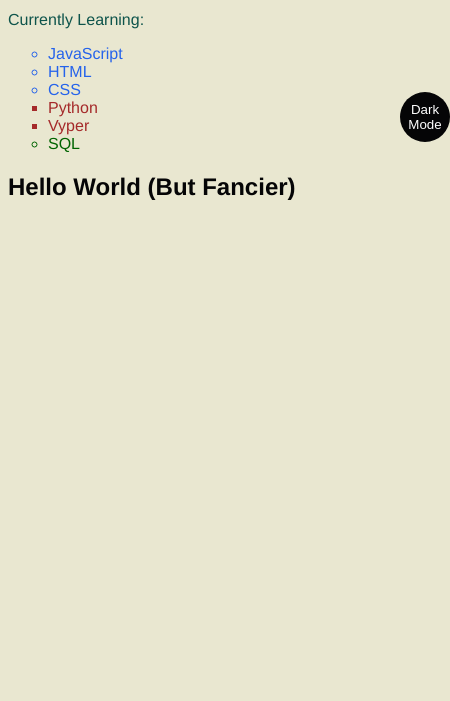
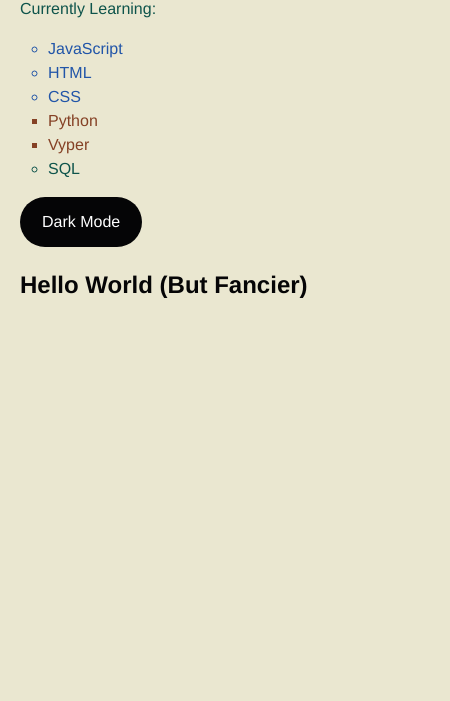
Before and after one commit to Adrian-B7777/my-first-web-project, a plain HTML site: page index.html in a window 390 px wide. Shown: the part 143-844 px from the top of the page, 450 px wide, since content can reach past the window. Drawn offline with Linux system fonts and the light colour scheme.

Commit message:
Refactor CSS variables and improve theme styles
style: improve responsive layout, theme colors, button style and page UX

```diff
--- a/First Project.css
+++ b/First Project.css
@@ -1,54 +1,100 @@
 :root {
-  --doradito: #d4cfa17e;
-  --white: #FFFFFF;
-  --black: #050506;
+    --doradito: #D4CFA1;
+    --white: #FFFFFF;
+    --black: #050506;
 }
+
+/* Each theme provides values for the same reusable CSS variables. */
+.light-theme {
+    --bg: #EAE7D0;
+    --fontColor: var(--black);
+    --btnBg: var(--black);
+    --btnFontColor: var(--white);
+    --listColor: #2155A8;
+    --list2Color: #854125;
+    --list3Color: #0E544B;
+    --accentColor: #0E544B;
+    --focusColor: #2155A8;
+}
+
+.dark-theme {
+    --bg: var(--black);
+    --fontColor: var(--doradito);
+    --btnBg: var(--white);
+    --btnFontColor: var(--black);
+    --listColor: #9DBBFF;
+    --list2Color: #E6AA91;
+    --list3Color: #91DFC5;
+    --accentColor: var(--doradito);
+    --focusColor: #F1D999;
+}
+
 body {
-    background: var(--bg);
+    box-sizing: border-box;
+    min-height: 100vh;
+    margin: 0;
+    padding: 32px 20px;
+    background-color: var(--bg);
     color: var(--fontColor);
-    font-family: helvetica;
+    font-family: Helvetica, Arial, sans-serif;
+    line-height: 1.5;
+    transition: background-color 0.2s ease, color 0.2s ease;
 }
+
+.page {
+    max-width: 680px;
+    margin: 0 auto;
+}
+
+h1 {
+    font-size: clamp(1.8rem, 5vw, 2.6rem);
+    line-height: 1.2;
+}
+
 ul {
-   font-family: helvetica, sans-serif;
-   color: darkgreen;
-   list-style: circle;
+    padding-left: 28px;
+    list-style: circle;
 }
+
 .list {
-    font-family: helvetica, sans-serif;
-    color: #2563EB;
+    color: var(--listColor);
 }
+
 .list2 {
-    font-family: helvetica, sans-serif;
-    color: brown;
+    color: var(--list2Color);
     list-style: square;
 }
+
+.list3 {
+    color: var(--list3Color);
+}
+
 #msg {
-    font-family: helvetica;
-    color: #0E544B;
+    color: var(--accentColor);
 }
+
 #HelloWorld {
     color: var(--fontColor, aliceblue);
 }
+
 .btn {
-  position: absolute;
-  top: 235px;
-  left: 400px;
-  height: 50px;
-  width: 50px;
-  border-radius: 50%;
-  border: none;
-  color: var(--btnFontColor);
-  background-color: var(--btnBg);
+    min-height: 50px;
+    padding: 12px 22px;
+    border: none;
+    border-radius: 999px;
+    color: var(--btnFontColor);
+    background-color: var(--btnBg);
+    font: inherit;
+    cursor: pointer;
 }
-.light-theme {
-  --bg: var(--doradito);
-  --fontColor: var(--black);
-  --btnBg: var(--black);
-  --btnFontColor: var(--white);
+
+.btn:focus-visible {
+    outline: 3px solid var(--focusColor);
+    outline-offset: 3px;
 }
-.dark-theme {
-  --bg: var(--black);
-  --fontColor: var(--doradito);
-    --btnBg: var(--white);
-  --btnFontColor: var(--black);
+
+@media (prefers-reduced-motion: reduce) {
+    body {
+        transition: none;
+    }
 }
```
